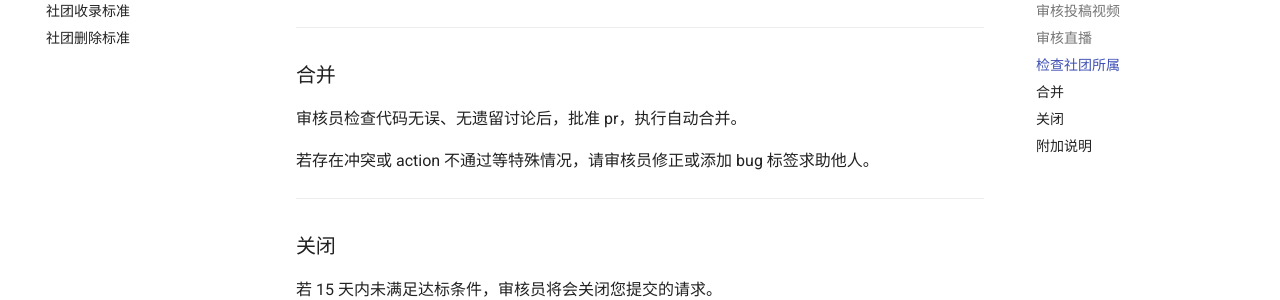
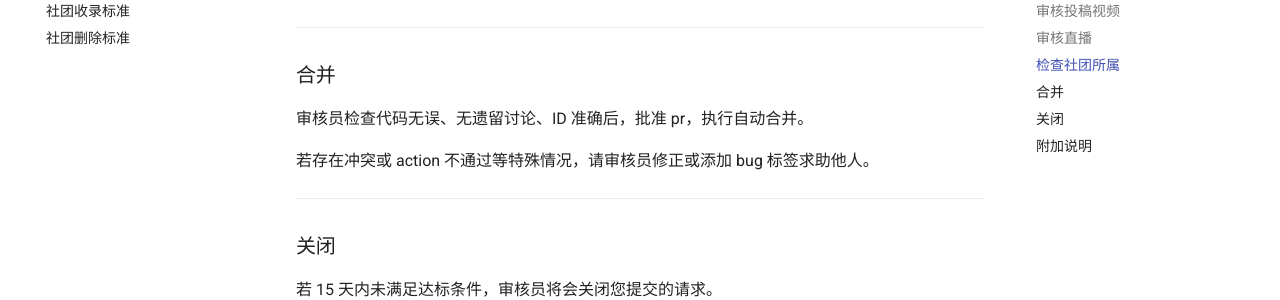
Before and after one commit to Radekyspec/docs.vtbs.top, an MkDocs documentation site: the page built from docs/criterion/add-person.md, in a window 1280 px wide and 900 px high, scrolled down 1299 px. Shown: the part 151-451 px from the top of the window. Built offline with MkDocs 1.6.1 and Material for MkDocs 9.7.7, drawn with Linux system fonts in a browser that asks for light colours; comment, search, counter and statistics services are not loaded.

Commit message:
Update add-person.md

```diff
--- a/docs/criterion/add-person.md
+++ b/docs/criterion/add-person.md
@@ -52,7 +52,7 @@
 
 ### 合并
 
-审核员检查代码无误、无遗留讨论后，批准 pr，执行自动合并。
+审核员检查代码无误、无遗留讨论、ID 准确后，批准 pr，执行自动合并。
 
 若存在冲突或 action 不通过等特殊情况，请审核员修正或添加 bug 标签求助他人。
 
```
